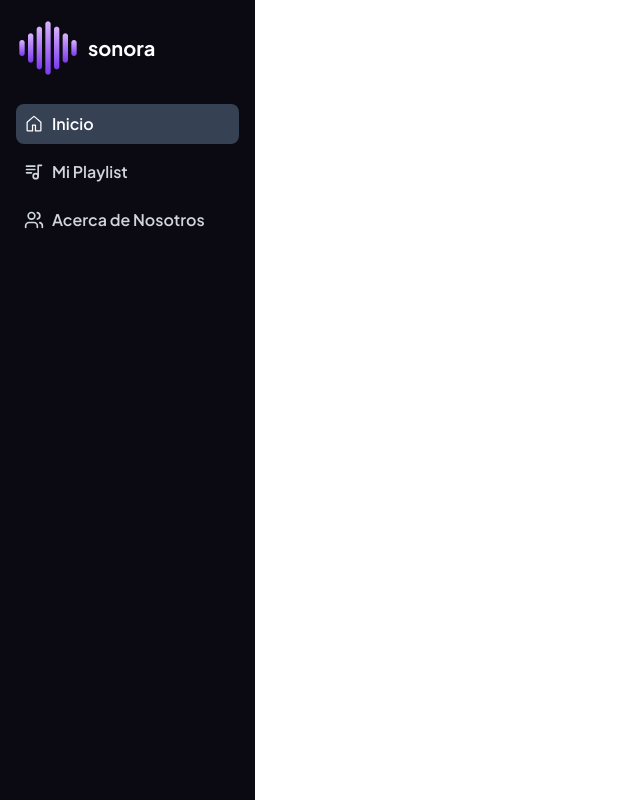
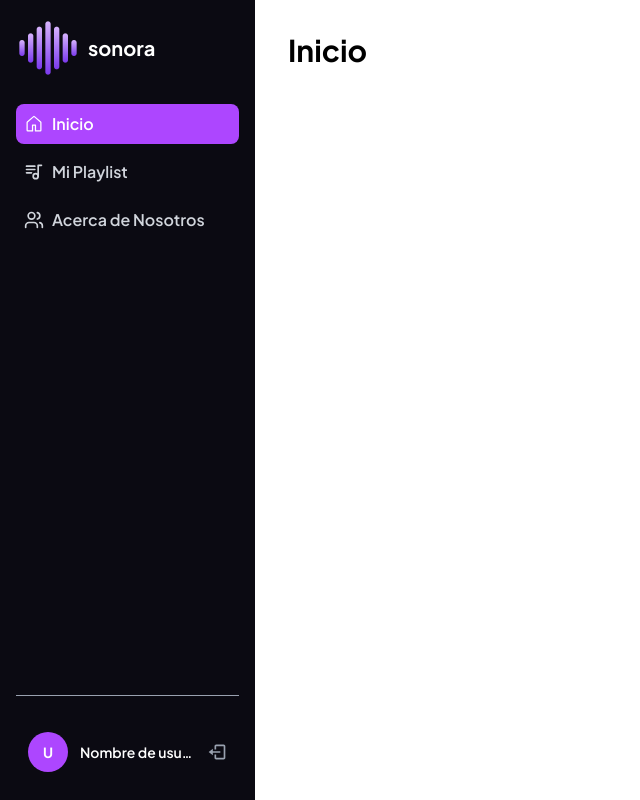
Before and after one commit to luciollanos1234-eng/sonora, a React (Vite) app: page /Home in a window 1280 px wide. Before the commit this address led to /. Shown: the whole page, without its empty margins (0-640 px from the left). Built offline with nearby package versions, Linux system fonts and the light colour scheme.

Commit message:
feat: agregar perfil de usuario en navbar

```diff
--- a/src/components/layout/Navbar.tsx
+++ b/src/components/layout/Navbar.tsx
@@ -3,11 +3,12 @@ import { NavLink } from "react-router-dom";
 import { GoHome } from "react-icons/go";
 import { TbPlaylist } from "react-icons/tb";
 import { LuUsers } from "react-icons/lu";
+import { BiLogOut } from "react-icons/bi";
 
 const Navbar = () => {
   const linkClass = ({ isActive }: { isActive: boolean }) =>
-    `rounded-lg p-2 transition-colors hover:bg-gray-700 ${
-      isActive ? "bg-gray-700 text-white" : "text-gray-300"
+    `rounded-lg p-2 transition-colors hover:bg-purple-400 ${
+      isActive ? "bg-purple-500 text-white" : "text-gray-300"
     }`;
 
   return (
@@ -18,7 +19,7 @@ const Navbar = () => {
           <p className="text-xl font-bold">sonora</p>
         </div>
 
-        <NavLink to="/" className={linkClass}>
+        <NavLink to="/Home" className={linkClass}>
           <p className="flex items-center gap-2">
             <GoHome className="text-xl" />
             Inicio
@@ -36,6 +37,23 @@ const Navbar = () => {
             Acerca de Nosotros
           </p>
         </NavLink>
+        <div className="mt-auto text-gray-400 text-sm">
+          <hr />
+          <div className="mt-6 flex items-center gap-3 p-3 justify-end">
+            <div
+              aria-hidden="true"
+              className="flex h-10 w-10 shrink-0 items-center justify-center rounded-full bg-purple-500 font-bold text-white"
+            >
+              <NavLink to="/Admin">U</NavLink>
+            </div>
+            <span className="min-w-0 flex-1 truncate text-sm text-white">
+              Nombre de usuario
+            </span>
+            <NavLink to="" aria-label="Cerrar sesión">
+              <BiLogOut className="text-xl" />
+            </NavLink>
+          </div>
+        </div>
       </nav>
     </header>
   );
--- a/src/pages/Home.tsx
+++ b/src/pages/Home.tsx
@@ -0,0 +1,11 @@
+const Home = () => {
+  return (
+    <div>
+      <section className="p-8">
+        <h1 className="text-3xl font-bold"> Inicio</h1>
+      </section>
+    </div>
+  );
+};
+
+export default Home;
--- a/src/routes/AppRouter.tsx
+++ b/src/routes/AppRouter.tsx
@@ -1,13 +1,14 @@
 import { Navigate, Route, Routes } from "react-router-dom"
 import Playlist from "../pages/Playlist"
 import About from "../pages/About"
+import Home from "../pages/Home"
 
 const AppRouter = () => {
   return (
     <Routes>
       <Route path="/playlist" element={<Playlist />} />
       <Route path="/about" element={<About />} />
-      <Route path="/home" element={<Navigate to="/" replace />} />
+      <Route path="/Home" element={<Home />} />
     </Routes>
   )
 }
--- a/src/styles/global.css
+++ b/src/styles/global.css
@@ -1,5 +1,6 @@
 @import url('https://fonts.googleapis.com/css2?family=Inter:wght@400;500;600;700&family=Plus+Jakarta+Sans:wght@600;700;800&display=swap');
 @import "tailwindcss";
+@import "./variables.css";
 
 @theme {
     --font-family: "Plus Jakarta Sans", sans-serif;
```
Also changed, not shown: src/pages/About.tsx (+7 -3 lines), src/pages/Playlist.tsx (+7 -3 lines).
